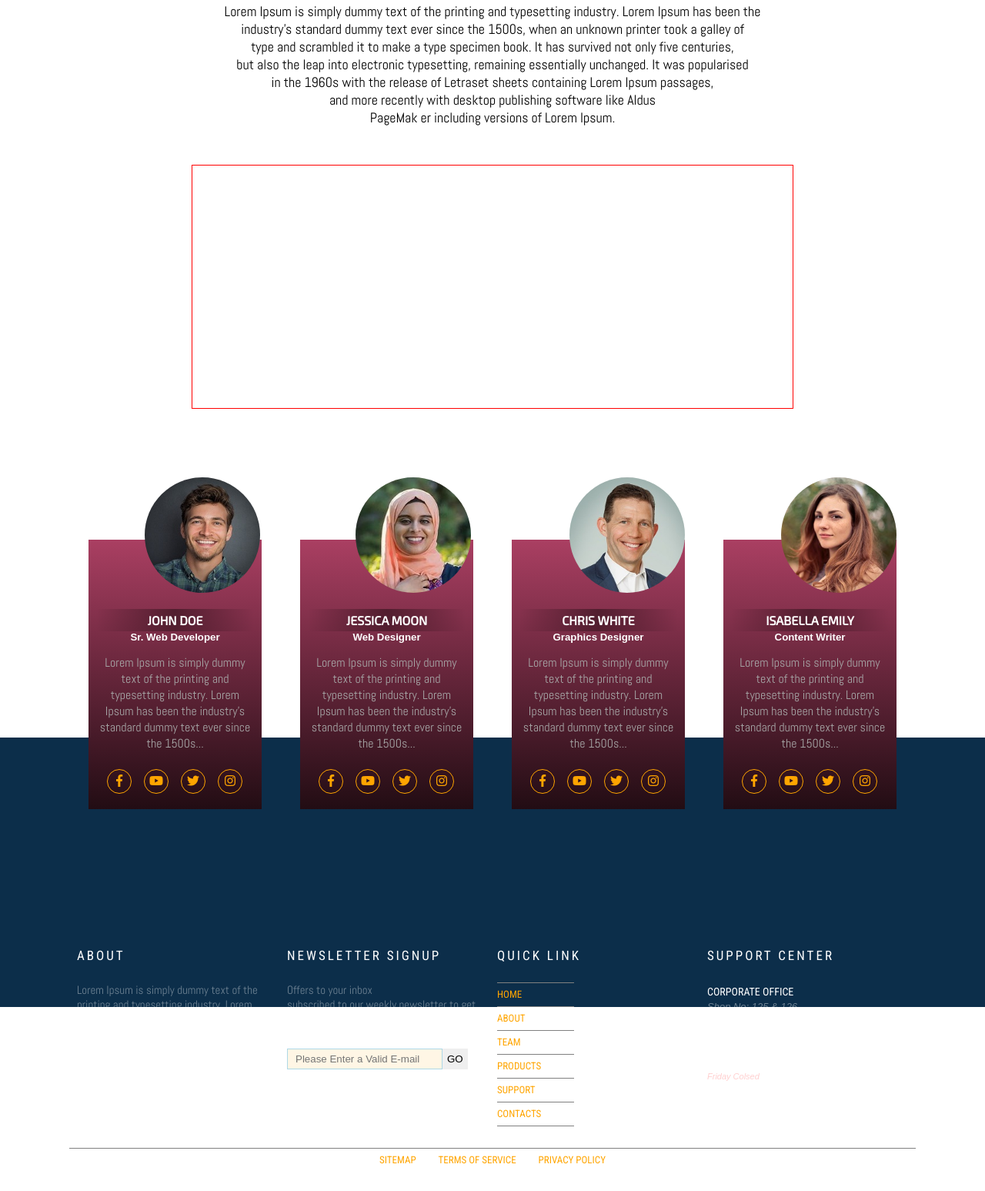
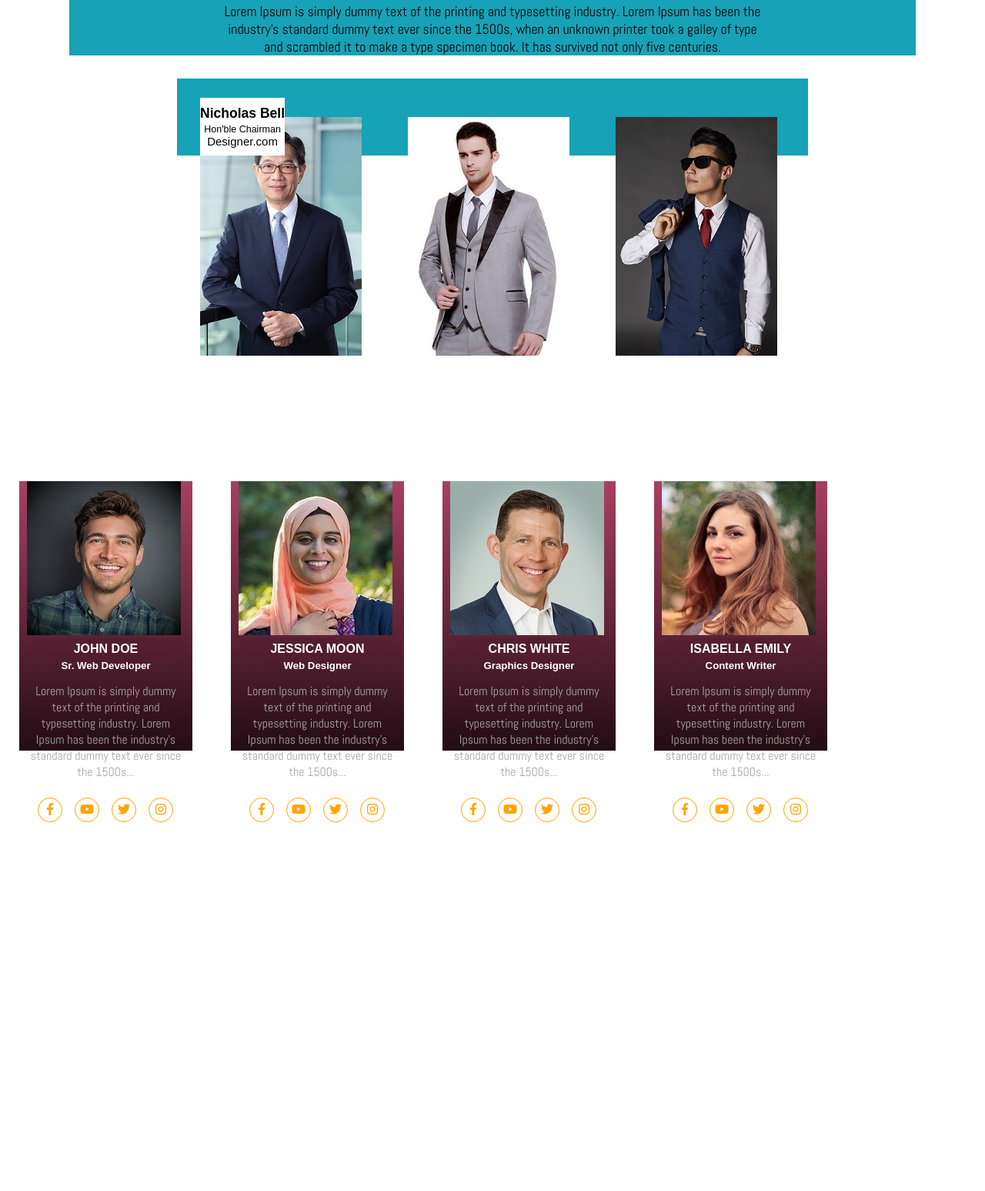
Before and after one commit to sayed363/Multi-page-admin-theme, a plain HTML site: page team.html in a window 1280 px wide. Shown: the part 230-1777 px from the top of the page at 77% size. After the commit the page ends 1355 px from the top, so only its background shows below. Drawn offline with Linux system fonts and the light colour scheme; a web font is replaced by a local one.

Commit message:
working in team page

```diff
--- a/css/custom.css
+++ b/css/custom.css
@@ -107,8 +107,8 @@ h1,h2,h3,h4,h5,h6{
 	margin-top:1px;
 	width:100%;
 	height:80px;
-	/* background-color:#779999; */
-	background-color:#95103BCC;
+	background-color:#95103B;
+	z-index:10;
 }
 .nav{
 	width:1100px;
@@ -174,7 +174,7 @@ h1,h2,h3,h4,h5,h6{
 	width:100%;
 	background-image: url('../images/background.jpg');
 	background-size:100% 100%;
-	height:100vh;
+	height:82vh;
 }
 #main_content_1{
 	width:1300px;
@@ -583,39 +583,43 @@ h1,h2,h3,h4,h5,h6{
 /* TEAM STARTED */
 /*--------------------------------------------------- */
 #team{
-	height:1000px;
 	width:1100px;
 	margin: 40px auto 30px;
+	background:#17A2B7;
 }
 /* management_block started */
-#management_block{
-	width:780px;
-	height:315px;
-	border:1px solid red;
-	margin:50px auto 20px;
-	padding:0px 0px 0px;
+#management_block {
+	/* height:350px; */
+	width: 820px;
+	margin:auto;
+	padding:50px 0px;
+	background: #17A2B7;
+	position:relative;
+}
 
-}
-#chairman{
-	/* background: url(../images/man1.jpg), linear-gradient(to top,#AA3F6233, #AA3F62); */
-	/* background-size:100% 100%; */
-	/* height:100vh; */
-	/* background-repeat:no-repeat; */
+.man-identity{
+	background-color:#fff;
+	color:#000;
+	padding:10px 0px;
+	margin-top:-100px;
+	z-index:3;
+	position:absolute;
+	bottom:0px;
 }
 .management{
 	/* height:300px; */
 	/* width: 200px; */
-	/* margin:0px 20px 0px; */
-	/* padding:0px 10px 10px; */
-	/* float:left; */
-	/* z-index:1; */
-	/* border:1px solid red; */
+	margin:0px 20px 0px;
+	padding:0px 10px 10px;
+	float:left;
+	z-index:1;
+	text-align:center;
 }
 /* management_block ends */
 
 .member{
 	box-sizing:border-box;
-	padding:90px 10px 0px;
+	padding:0px 10px;
 	background-color:black;
 	background-image: linear-gradient(to top,#AA3F6233, #AA3F62);
 	margin: 150px 25px;
@@ -646,36 +650,6 @@ h1,h2,h3,h4,h5,h6{
 	position:absolute;
 	top:850px;
 	left:188px;
-	z-index:1;
-}
-#member_img_2{
-	height:150px;
-	width:150px;
-	border-radius:100px;
-	display:inline-block;
-	position:absolute;
-	top:850px;
-	left:462px;
-	z-index:1;
-}
-#member_img_3{
-	height:150px;
-	width:150px;
-	border-radius:100px;
-	display:inline-block;
-	position:absolute;
-	top:850px;
-	left:740px;
-	z-index:1;
-}
-#member_img_4{
-	height:150px;
-	width:150px;
-	border-radius:100px;
-	display:inline-block;
-	position:absolute;
-	top:850px;
-	left:1015px;
 	z-index:1;
 }
 
@@ -752,7 +726,6 @@ footer{
 	height:350px;
 	width: 100%;
 	box-sizing:border-box;
-	/* background-color:#AA3F62; */
 	background-color:#0C2E4A;
 }
 #footer{
@@ -857,3 +830,11 @@ footer{
 /* -------------------------------------------------- */
 /* FOOTER SECTION ENDS */
 /*--------------------------------------------------- */
+
+/* Only stick if you can fit */
+@media (min-height: 300px) {
+  #nav_warpper{
+    position: sticky;
+    top: 0;
+  }
+}
--- a/team.html
+++ b/team.html
@@ -2,7 +2,7 @@
 <html class="no-ja" lang="english">
 <head>
 	<meta charset="utf-8">
-	<title>TEAM</title>
+	<title>Our Team</title>
 	<!--logo text-->
 	<link href="https://fonts.googleapis.com/css?family=Roboto+Condensed" rel="stylesheet">
 	 <!--get a touch & We are one ......-->
@@ -19,9 +19,8 @@
 	<link href="https://fonts.googleapis.com/css?family=Sedgwick+Ave" rel="stylesheet">
 	<!-- About us (p) -->
 	<link href="https://fonts.googleapis.com/css?family=Abel" rel="stylesheet">
-	<!-- Team Member Name (h4) -->
-	<link href="https://fonts.googleapis.com/css?family=Abel|Exo+2|Open+Sans+Condensed:300" rel="stylesheet">
-
+	<!-- fevicon -->
+	<link rel="shortcut icon" href="images/fevicon.png" type="image/x-icon"/>
 	<link rel="stylesheet" type="text/css" href="css/custom.css" media="all">
 	<link rel="stylesheet" type="text/css" href="css/all.css" media="all">
 </head>
@@ -40,8 +39,8 @@
 			</ul>
 		</div>
 		<div id="header_login">
-			<input type="button" value="Log In" class="header_btn" id="login"/>
-			<input type="button" value="Sign Up" class="header_btn" id="signup"/>
+			<a href="#" class="header_btn" id="login">Log In</a>
+			<a href="#" class="header_btn" id="signup">Sign Up</a>
 		</div>
 	</section>
 	<section id="nav_warpper">
@@ -49,12 +48,12 @@
 			<div id="logo"><a href="#">DESIGNER.COM</a></div>
 			<div id="menu">
 				<ul>
-					<li><a href="index.html" target="#">HOME</a></li>
-					<li><a href="about.html" target="#">About</a></li>
-					<li><a href="team.html" target="#">Team</a></li>
-					<li><a href="profile.html" target="#">Profile</a></li>
-					<li><a href="support.html" target="#">Support</a></li>
-					<li><a href="contacts.html" target="#">Contacts</a></li>
+					<li><a href="index.html" target="">HOME</a></li>
+					<li><a href="about.html" target="">About</a></li>
+					<li><a href="team.html" target="">Team</a></li>
+					<li><a href="profile.html" target="">Profile</a></li>
+					<li><a href="support.html" target="">Support</a></li>
+					<li><a href="contacts.html" target="">Contacts</a></li>
 				</ul>
 			</div>
 		</div>
@@ -65,30 +64,39 @@
 		<div id="team_info">
 			<p>Lorem Ipsum is simply dummy text of the printing and typesetting
 			industry. Lorem Ipsum has been the industry's standard dummy text
-			ever since the 1500s, when an unknown printer took a galley of <br/> type
+			ever since the 1500s, when an unknown printer took a galley of type
 			and scrambled it to make a type specimen book. It has survived not
-			only five centuries, <br/> but also the leap into electronic typesetting,
-			remaining essentially unchanged. It was popularised <br/> in the 1960s with
-			the release of Letraset sheets containing Lorem Ipsum passages, <br/>
-			and more recently with desktop publishing software like Aldus <br/> PageMak
-			er including versions of Lorem Ipsum.</p>
+			only five centuries.</p>
 		</div>
+	</section>
+
 	<!-- Management -->
+	<section>
 		<div id="management_block">
 			<div class="management" id="chairman">
+				<img src="images/man1.jpg" alt="Hom'ble Chairman"/>
+				<div class="man-identity">
+					<h3>Nicholas Bell</h3>
+					<small>Hon'ble Chairman</small>
+					<p>Designer.com</p>
 
 				</div>
-			<!-- <div class="management" id="md"> -->
-			<!-- </div> -->
-			<!-- <div class="management" id="ceo"> -->
-			<!-- </div> -->
 			</div>
+			<div class="management" id="md">
+				<img src="images/man2.jpg" alt="Hom'ble Managing Director"/>
+			</div>
+			<div class="management" id="ceo">
+				<img src="images/man3.jpg" alt="Chief Operating Officer"/>
+			</div>
+		</div>
+	</section>
 
-
-
+	<!-- Member Section -->
+	<section>
 		<!-- Member-1------------- -->
-		<img src="images/member-1.jpg" alt="John Doe" id="member_img_1"/>
 		<div class="member" id="team_member_1">
+			<img src="images/member-1.jpg" alt="John Doe"/>
+			<div>
 				<h4>John Doe</h4>
 				<h5>Sr. Web Developer</h5>
 				<p>Lorem Ipsum is simply dummy text of the printing and typesetting
@@ -101,10 +109,12 @@
 					<li><a href="#"><i class="fab fa-instagram"></i></a></li>
 				</ul>
 			</div>
+		</div>
 
 		<!-- Member-2------------- -->
-		<img src="images/member-2.jpg" alt="Jane Smith" id="member_img_2"/>
 		<div class="member" id="team_member_2">
+			<img src="images/member-2.jpg" alt="Jane Smith"/>
+			<div>
 				<h4>Jessica Moon</h4>
 				<h5>Web Designer</h5>
 				<p>Lorem Ipsum is simply dummy text of the printing and typesetting
@@ -117,10 +127,12 @@
 					<li><a href="#"><i class="fab fa-instagram"></i></a></li>
 				</ul>
 			</div>
+		</div>
 
 		<!-- Member-3------------- -->
-		<img src="images/member-3.jpg" alt="Chris White" id="member_img_3"/>
 		<div class="member" id="team_member_3">
+			<img src="images/member-3.jpg" alt="Chris White"/>
+			<div>
 				<h4>Chris White</h4>
 				<h5>Graphics Designer</h5>
 				<p>Lorem Ipsum is simply dummy text of the printing and typesetting
@@ -133,10 +145,12 @@
 					<li><a href="#"><i class="fab fa-instagram"></i></a></li>
 				</ul>
 			</div>
+		</div>
 
 		<!-- Member-4------------- -->
-		<img src="images/member-4.jpg" alt="Isabella Emily" id="member_img_4"/>
 		<div class="member" id="team_member_4">
+			<img src="images/member-4.jpg" alt="Isabella Emily"/>
+			<div>
 				<h4>Isabella Emily</h4>
 				<h5>Content Writer</h5>
 				<p>Lorem Ipsum is simply dummy text of the printing and typesetting
@@ -149,97 +163,60 @@
 					<li><a href="#"><i class="fab fa-instagram"></i></a></li>
 				</ul>
 			</div>
-
-
-
-
-
+		</div>
 	</section>
 
-	<footer>
-		<section id="footer">
-			<div class="footer_block" id="footer_block_1">
-				<h3>About</h3>
-				<p>Lorem Ipsum is simply dummy text of the printing and typesetting
-				industry. Lorem Ipsum has been the industry's standard dummy text
-				ever since the 1500s, when an unknown printer took a galley <br/>of type
-				and scrambled it to make<br/> a type specimen book.</p>
-			</div>
-			<div class="footer_block" id="footer_block_2">
-				<h3>newsletter signup</h3>
-				<p>Offers to your inbox <br/> subscribed to our weekly newsletter to get updateds on our <br/> latest deals.</p>
-				<input type="searchbar" placeholder="Please Enter a Valid E-mail"/><button type="button">GO</button>
-			</div>
-			<div class="footer_block" id="footer_block_3">
-				<h3>quick link</h3>
-				<div>
-					<ul>
-						<li><a href="#">HOME</a></li>
-						<li><a href="#">About</a></li>
-						<li><a href="#">Team</a></li>
-						<li><a href="#">Products</a></li>
-						<li><a href="#">Support</a></li>
-						<li><a href="#">Contacts</a></li>
-					</ul>
-				</div>
-			</div>
-			<div class="footer_block" id="footer_block_4">
-				<h3>Support Center</h3>
-				<div>
-					<h3 id="corporate_office">Corporate Office</h3>
-					<address>
-						Shop No: 125 &amp 126 <br/>
-						Level: 09 <br/>
-						Multiplan Center<br/>
-						New Elephant Road<br/>
-						Dhaka-1205<br/>
-						Phone: 01705124581<br/>
-						<span id="closing_day">Friday Colsed</span>
-					</address>
-				</div>
-				<div></div>
-			</div>
+	<!-- Footer -->
+	<!-- <footer> -->
+		<!-- <section id="footer"> -->
+			<!-- <div class="footer_block" id="footer_block_1"> -->
+				<!-- <h3>About</h3> -->
+				<!-- <p>Lorem Ipsum is simply dummy text of the printing and typesetting  -->
+				<!-- industry. Lorem Ipsum has been the industry's standard dummy text  -->
+				<!-- ever since the 1500s, when an unknown printer took a galley <br/>of type  -->
+				<!-- and scrambled it to make<br/> a type specimen book.</p> -->
+			<!-- </div> -->
+			<!-- <div class="footer_block" id="footer_block_2"> -->
+				<!-- <h3>newsletter signup</h3> -->
+				<!-- <p>Offers to your inbox <br/> subscribed to our weekly newsletter to get updateds on our <br/> latest deals.</p> -->
+				<!-- <input type="searchbar" placeholder="Please Enter a Valid E-mail"/><button type="button">GO</button> -->
+			<!-- </div> -->
+			<!-- <div class="footer_block" id="footer_block_3"> -->
+				<!-- <h3>quick link</h3> -->
+				<!-- <div> -->
+					<!-- <ul> -->
+						<!-- <li><a href="#">HOME</a></li> -->
+						<!-- <li><a href="#">About</a></li> -->
+						<!-- <li><a href="#">Team</a></li> -->
+						<!-- <li><a href="#">Products</a></li> -->
+						<!-- <li><a href="#">Support</a></li> -->
+						<!-- <li><a href="#">Contacts</a></li> -->
+					<!-- </ul> -->
+				<!-- </div> -->
+			<!-- </div> -->
+			<!-- <div class="footer_block" id="footer_block_4"> -->
+				<!-- <h3>Support Center</h3> -->
+				<!-- <div> -->
+					<!-- <h3 id="corporate_office">Corporate Office</h3> -->
+					<!-- <address> -->
+						<!-- Shop No: 125 &amp 126 <br/> -->
+						<!-- Level: 09 <br/> -->
+						<!-- Multiplan Center<br/> -->
+						<!-- New Elephant Road<br/> -->
+						<!-- Dhaka-1205<br/> -->
+						<!-- Phone: 01705124581<br/> -->
+						<!-- <span id="closing_day">Friday Colsed</span> -->
+					<!-- </address> -->
+				<!-- </div> -->
+				<!-- <div></div> -->
+			<!-- </div> -->
 
-			<div id="copyright">
-				<span><a href="#">Sitemap</a> &nbsp | &nbsp <a href="#">Terms of Service</a> &nbsp | &nbsp <a href="#">Privacy Policy</a></span> <br/>
-				<span>Copyright 2018 Designer.com. All right Reserved</span>
-			</div>
-		</section>
-	</footer>
-	<!-- <pre> -->
-
-
-	<!-- </pre> -->
-	<!-- <div id="test" style="width:1100px; margin:auto;"> -->
-		<!-- <input type="button" value="Click Me!" onClick="currentDate()" style="padding:2px 5px;"> -->
-		<!-- <p> Today is: <span id="test">Here</span></p> -->
+			<!-- <div id="copyright"> -->
+				<!-- <span><a href="#">Sitemap</a> &nbsp | &nbsp <a href="#">Terms of Service</a> &nbsp | &nbsp <a href="#">Privacy Policy</a></span> <br/> -->
+				<!-- <span>Copyright 2018 Designer.com. All right Reserved</span> -->
 			<!-- </div> -->
-	<!-- <pre> -->
-
-
-
-
-
-
-
-
-
-
-
-
-
-
-
-
-
-
-
-
-
-
-
-
-	<!-- </pre> -->
+		<!-- </section> -->
+	<!-- </footer> -->
 
 	<script src="js/custom_16.js"></script>
 </body>
```
Also changed, not shown: about.html (+18 -51 lines), index.html (+9 -8 lines), images/background.jpg, images/fevicon.png (added). Lines whose indentation alone changed are shown as unchanged.
